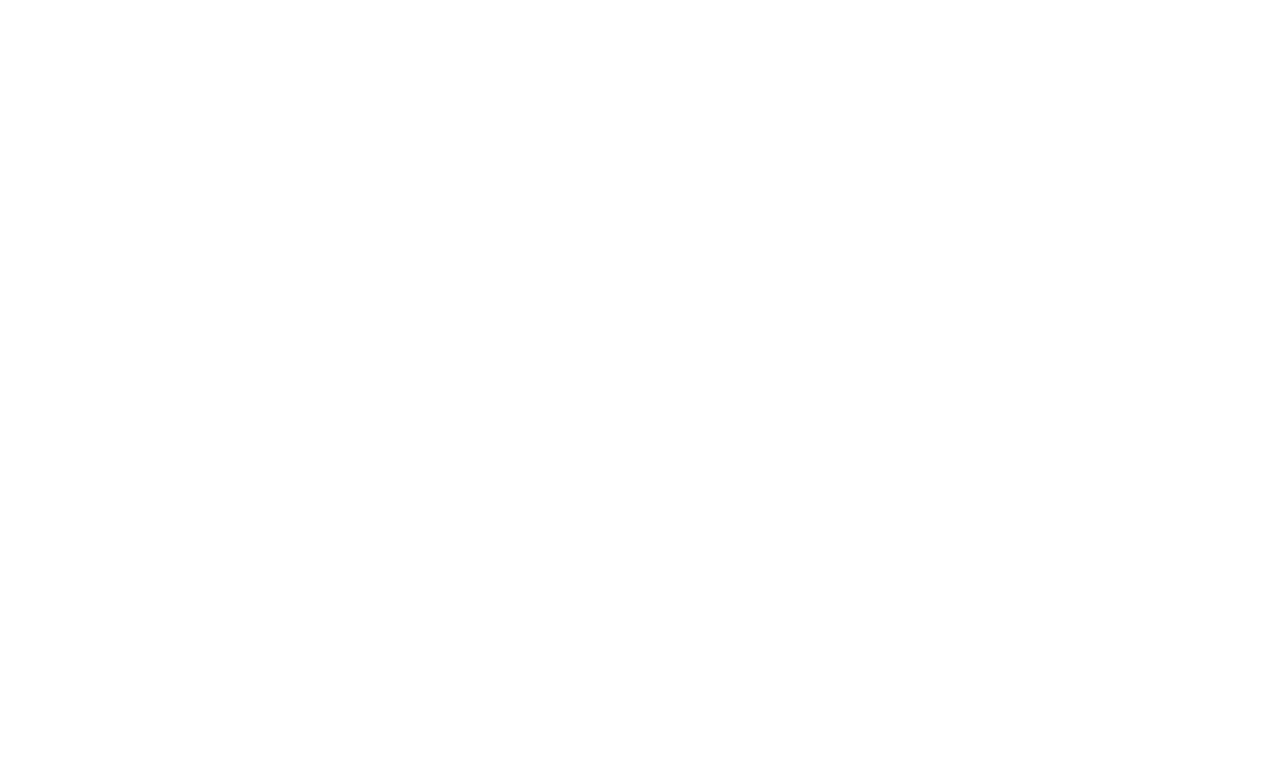
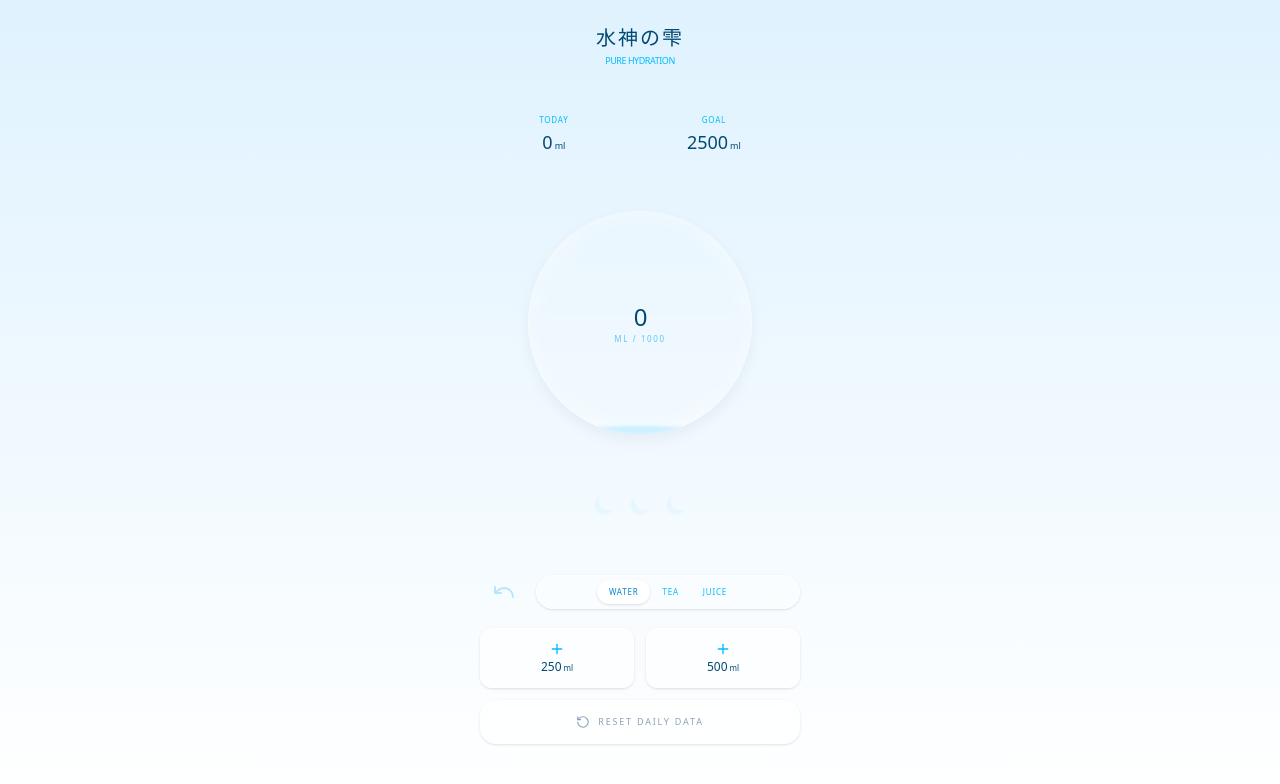
Before and after one commit to Kaede328/Water-shizuku-v2, a React (Vite) app: page / in a window 1280 px wide. Shown: the top 784 px of the page. Built offline with nearby package versions, Linux system fonts and the light colour scheme.

Commit message:
feat: Implement core functionality for 水神の雫
Adds state management for daily water intake, including local storage persistence and automatic daily reset. Implements UI elements for tracking progress and adding intake. Configures PWA manifest and GitHub Pages deployment.

```diff
--- a/index.html
+++ b/index.html
@@ -3,7 +3,8 @@
   <head>
     <meta charset="UTF-8" />
     <meta name="viewport" content="width=device-width, initial-scale=1.0" />
-    <title>My Google AI Studio App</title>
+    <link rel="manifest" href="/manifest.json" />
+    <title>水神の雫</title>
   </head>
   <body>
     <div id="root"></div>
--- a/metadata.json
+++ b/metadata.json
@@ -1,5 +1,5 @@
 {
   "name": "水神の雫",
-  "description": "",
+  "description": "透明感あふれる水分補給管理アプリ。1000mlごとに三日月が灯ります。",
   "requestFramePermissions": []
 }
--- a/src/App.tsx
+++ b/src/App.tsx
@@ -3,6 +3,242 @@
  * SPDX-License-Identifier: Apache-2.0
  */
 
+import { useState, useEffect } from 'react';
+import { motion } from 'motion/react';
+import { Plus, RotateCcw, Undo } from 'lucide-react';
+
+// Constants
+const DAILY_GOAL = 2500;
+const CYCLE_MAX = 1000;
+const RESET_HOUR = 4;
+
+type DrinkType = 'water' | 'tea' | 'juice';
+
+interface AppState {
+  totalToday: number;
+  lastResetDate: string;
+  history: number[];
+}
+
 export default function App() {
-  return <div></div>;
+  const [state, setState] = useState<AppState>(() => {
+    const saved = localStorage.getItem('water-shizuku-v2-state');
+    if (saved) {
+      const parsed = JSON.parse(saved);
+      return {
+        totalToday: parsed.totalToday ?? 0,
+        lastResetDate: parsed.lastResetDate ?? new Date().toISOString(),
+        history: parsed.history ?? [],
+      };
+    }
+    return {
+      totalToday: 0,
+      lastResetDate: new Date().toISOString(),
+      history: [],
+    };
+  });
+
+  const [drinkType, setDrinkType] = useState<DrinkType>('water');
+
+  // Initialization check
+  useEffect(() => {
+    const savedAmount = localStorage.getItem('water-amount');
+    const savedState = localStorage.getItem('water-shizuku-v2-state');
+    if (!savedAmount && !savedState) {
+      setState(prev => ({ ...prev, totalToday: 0, history: [] }));
+    }
+  }, []);
+
+  // Auto Reset Logic
+  useEffect(() => {
+    const checkReset = () => {
+      const now = new Date();
+      const lastReset = new Date(state.lastResetDate);
+      const today4AM = new Date();
+      today4AM.setHours(RESET_HOUR, 0, 0, 0);
+
+      if (lastReset < today4AM && now >= today4AM) {
+        localStorage.clear();
+        window.location.href = window.location.href;
+      }
+    };
+
+    checkReset();
+    const interval = setInterval(checkReset, 60000);
+    return () => clearInterval(interval);
+  }, [state.lastResetDate]);
+
+  // Save to localStorage
+  useEffect(() => {
+    localStorage.setItem('water-shizuku-v2-state', JSON.stringify(state));
+  }, [state]);
+
+  const addWater = (amount: number) => {
+    setState(prev => ({
+      ...prev,
+      // Store current total at the beginning of history for Undo
+      history: [prev.totalToday, ...prev.history],
+      totalToday: prev.totalToday + amount,
+    }));
+  };
+
+  const undoWater = () => {
+    setState(prev => {
+      if (prev.history.length === 0) return prev;
+      const [lastValue, ...remainingHistory] = prev.history;
+      return {
+        ...prev,
+        totalToday: lastValue,
+        history: remainingHistory,
+      };
+    });
+  };
+
+  // Logic for cycle and badges
+  const currentCycleAmount = state.totalToday % CYCLE_MAX;
+  const waterPercentage = (currentCycleAmount / CYCLE_MAX) * 100;
+
+  const getBadgeActive = (index: number) => {
+    if (index === 0) return state.totalToday >= 1000;
+    if (index === 1) return state.totalToday >= 2000;
+    if (index === 2) return state.totalToday >= 2500;
+    return false;
+  };
+
+  return (
+    <div className="h-screen w-full bg-gradient-to-b from-sky-100 to-white text-sky-900 font-sans selection:bg-sky-200 overflow-hidden flex flex-col items-center justify-between py-4 px-6">
+
+      {/* Header - Minimal */}
+      <header className="text-center pt-2">
+        <h1 className="text-xl font-light tracking-widest mb-0.5">水神の雫</h1>
+        <p className="text-sky-400 text-[9px] tracking-tighter uppercase">Pure Hydration</p>
+      </header>
+
+      {/* Stats - Compact */}
+      <div className="w-full flex justify-around max-w-xs">
+        <div className="text-center">
+          <p className="text-[8px] uppercase tracking-widest text-sky-400 mb-0.5">Today</p>
+          <p className="text-lg font-light">{state.totalToday}<span className="text-[9px] ml-0.5">ml</span></p>
+        </div>
+        <div className="text-center">
+          <p className="text-[8px] uppercase tracking-widest text-sky-400 mb-0.5">Goal</p>
+          <p className="text-lg font-light">{DAILY_GOAL}<span className="text-[9px] ml-0.5">ml</span></p>
+        </div>
+      </div>
+
+      {/* Crystal Sphere */}
+      <div className="relative w-56 h-56 group flex-shrink-0 my-2">
+        <div className="absolute inset-0 rounded-full border border-white/40 shadow-[inset_0_0_25px_rgba(255,255,255,0.5),0_6px_15px_rgba(0,0,0,0.05)] backdrop-blur-[1px] z-10" />
+        <div className="absolute inset-0 rounded-full overflow-hidden bg-white/10">
+          <motion.div
+            className="absolute bottom-0 left-0 right-0 bg-sky-400/30"
+            initial={{ height: 0 }}
+            animate={{ height: `${waterPercentage}%` }}
+            transition={{ type: 'spring', stiffness: 40, damping: 15 }}
+          >
+            <div className="absolute -top-2 left-0 right-0 h-4 bg-sky-400/20 rounded-[100%] animate-wave" />
+          </motion.div>
+        </div>
+        <div className="absolute top-5 left-5 w-8 h-8 bg-white/20 rounded-full blur-lg z-20" />
+        <div className="absolute inset-0 flex flex-col items-center justify-center z-30">
+          <span className="text-2xl font-extralight tracking-tighter">{currentCycleAmount}</span>
+          <span className="text-[8px] uppercase tracking-[0.2em] text-sky-500/60">ml / 1000</span>
+        </div>
+      </div>
+
+      {/* Crescent Badges */}
+      <div className="flex gap-4 h-6 items-center my-1">
+        {[0, 1, 2].map((i) => (
+          <div key={i} className="relative w-5 h-5">
+            <div
+              className={`w-full h-full rounded-full transition-all duration-1000 ${
+                getBadgeActive(i)
+                  ? 'bg-[#fbbf24] shadow-[0_0_10px_#fbbf24]'
+                  : 'bg-sky-200/20'
+              }`}
+              style={{
+                boxShadow: getBadgeActive(i) ? 'inset -2px 0px 0px 0px rgba(0,0,0,0.1), 0 0 8px #fbbf24' : 'none',
+                clipPath: 'circle(50% at 50% 50%)',
+                maskImage: 'radial-gradient(circle at 70% 30%, transparent 45%, black 46%)',
+                WebkitMaskImage: 'radial-gradient(circle at 70% 30%, transparent 45%, black 46%)'
+              }}
+            />
+          </div>
+        ))}
+      </div>
+
+      {/* Controls Section */}
+      <div className="w-full max-w-xs flex flex-col gap-3 pb-10 z-[9999] relative" style={{ pointerEvents: 'auto' }}>
+        <div className="flex items-center justify-between gap-2">
+          <button
+            onClick={undoWater}
+            disabled={state.history.length === 0}
+            className={`p-3 rounded-full transition-all active:scale-95 relative z-[9999] ${
+              state.history.length > 0 ? 'text-sky-500 hover:bg-sky-100' : 'text-sky-200'
+            }`}
+            style={{ pointerEvents: 'auto' }}
+          >
+            <Undo className="w-6 h-6" />
+          </button>
+
+          <div className="flex bg-white/40 backdrop-blur-md rounded-full p-1 shadow-sm border border-white/50 flex-1 justify-center relative z-[9999]" style={{ pointerEvents: 'auto' }}>
+            {(['water', 'tea', 'juice'] as DrinkType[]).map((type) => (
+              <button
+                key={type}
+                onClick={() => setDrinkType(type)}
+                className={`px-3 py-1.5 rounded-full transition-all duration-300 text-[8px] tracking-widest ${
+                  drinkType === type ? 'bg-white text-sky-600 shadow-sm' : 'text-sky-400'
+                }`}
+              >
+                {type.toUpperCase()}
+              </button>
+            ))}
+          </div>
+        </div>
+
+        <div className="grid grid-cols-2 gap-3 relative z-[9999]" style={{ pointerEvents: 'auto' }}>
+          <button
+            onClick={() => addWater(250)}
+            className="bg-white/60 active:bg-white active:scale-[0.98] py-3 rounded-xl border border-white/50 shadow-sm flex flex-col items-center justify-center gap-0.5 transition-transform"
+          >
+            <Plus className="w-4 h-4 text-sky-400" />
+            <span className="text-xs font-light">250<span className="text-[8px] ml-0.5">ml</span></span>
+          </button>
+          <button
+            onClick={() => addWater(500)}
+            className="bg-white/60 active:bg-white active:scale-[0.98] py-3 rounded-xl border border-white/50 shadow-sm flex flex-col items-center justify-center gap-0.5 transition-transform"
+          >
+            <Plus className="w-4 h-4 text-sky-400" />
+            <span className="text-xs font-light">500<span className="text-[8px] ml-0.5">ml</span></span>
+          </button>
+        </div>
+
+        {/* Refined Reset Button - Subtle Design with Guaranteed Functionality */}
+        <button
+          onClick={() => {
+            if (window.confirm('今日の記録をリセットして、0mlに戻しますか？')) {
+              localStorage.clear();
+              window.location.reload();
+            }
+          }}
+          className="w-full py-3.5 rounded-2xl bg-white/50 backdrop-blur-sm text-slate-400 flex items-center justify-center gap-2 transition-all active:scale-[0.98] relative border border-white/40 shadow-sm"
+          style={{ zIndex: 9999, pointerEvents: 'auto', cursor: 'pointer' }}
+        >
+          <RotateCcw className="w-3.5 h-3.5" />
+          <span className="text-[9px] tracking-[0.2em] uppercase font-light">Reset Daily Data</span>
+        </button>
+      </div>
+
+
+      <style>{`
+        @keyframes wave {
+          0%, 100% { transform: translateY(0) scaleX(1); }
+          50% { transform: translateY(-1px) scaleX(1.02); }
+        }
+        .animate-wave {
+          animation: wave 4s ease-in-out infinite;
+        }
+      `}</style>
+    </div>
+  );
 }
```
Also changed, not shown: public/manifest.json (added).
